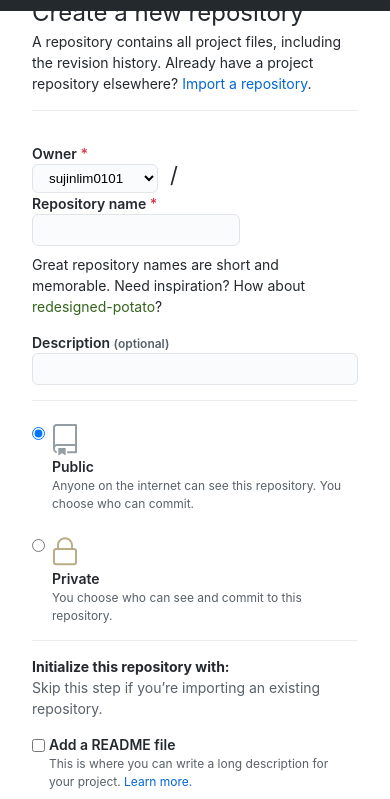
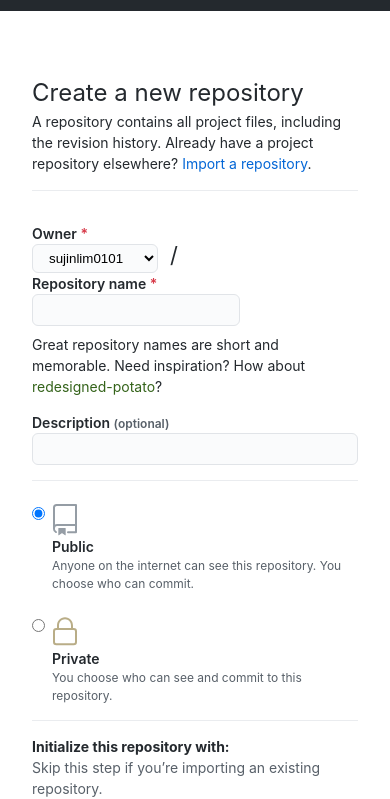
Before and after one commit to sujinlim0101/git-new-repo-clone, a plain HTML site: page index.html in a window 390 px wide. Shown: the part 45-844 px from the top of the page. Drawn offline with Linux system fonts and the light colour scheme.

Commit message:
add padding to top for small browsers

```diff
--- a/index.css
+++ b/index.css
@@ -369,4 +369,7 @@ svg:not(:root) {
     display: flex;
     justify-content: space-between;
   }
+  .heading {
+    padding-top: 80px;
+  }
 }
--- a/index.html
+++ b/index.html
@@ -91,8 +91,7 @@
           </div>
         </header>
       </div>
-
-      <div style="max-width: 768px; margin: 40px auto; padding : 0 32px; height: 5em;">
+      <div class="content" style="max-width: 768px; margin: 40px auto; padding : 0 32px; height: 5em;">
         <div class="heading">
           <h1>Create a new repository</h1>
           <div class="heading-description">A repository contains all project files, including the revision history. Already have a project repository elsewhere? <a href="#">Import a  repository</a>.</div>
```
